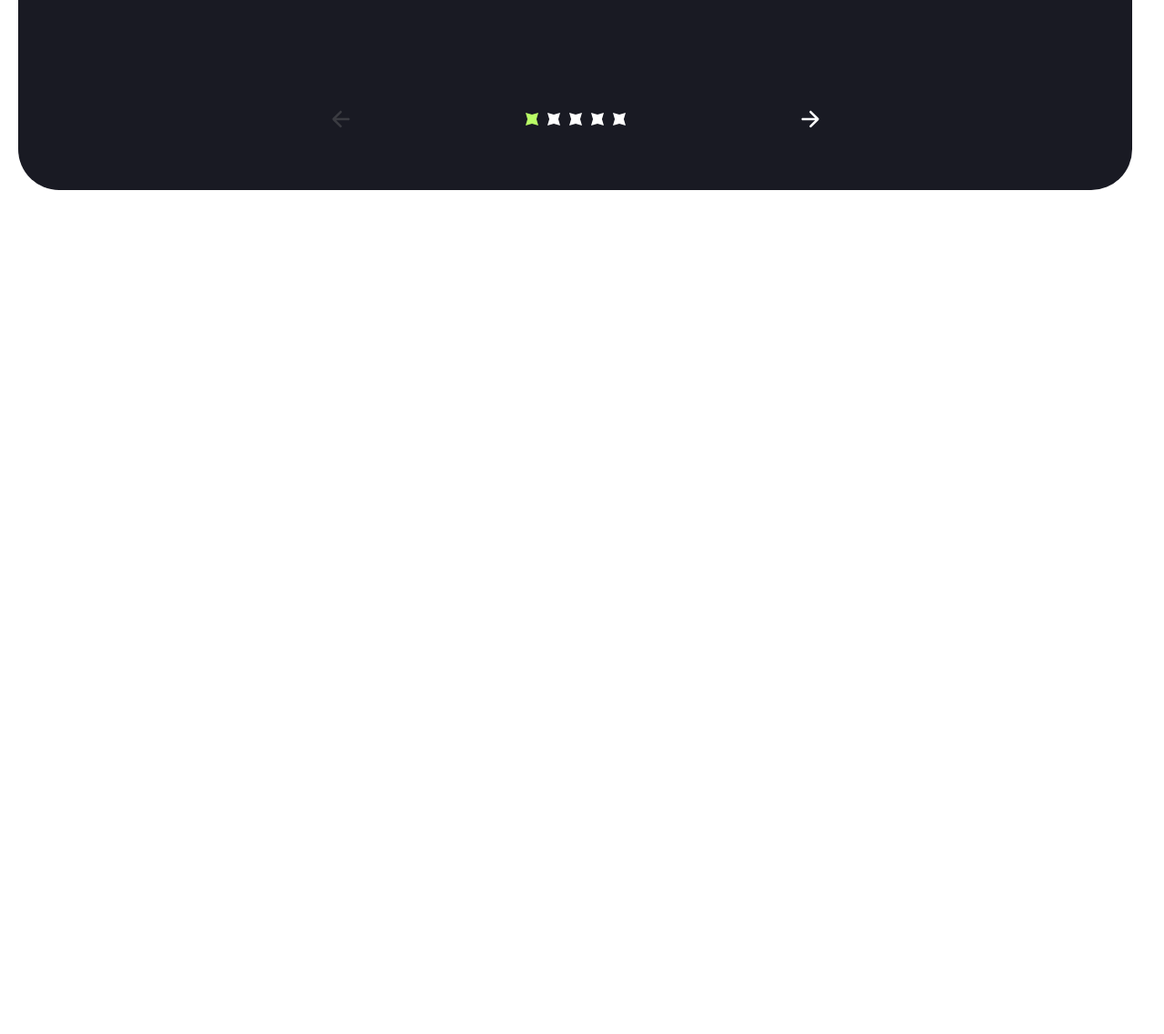
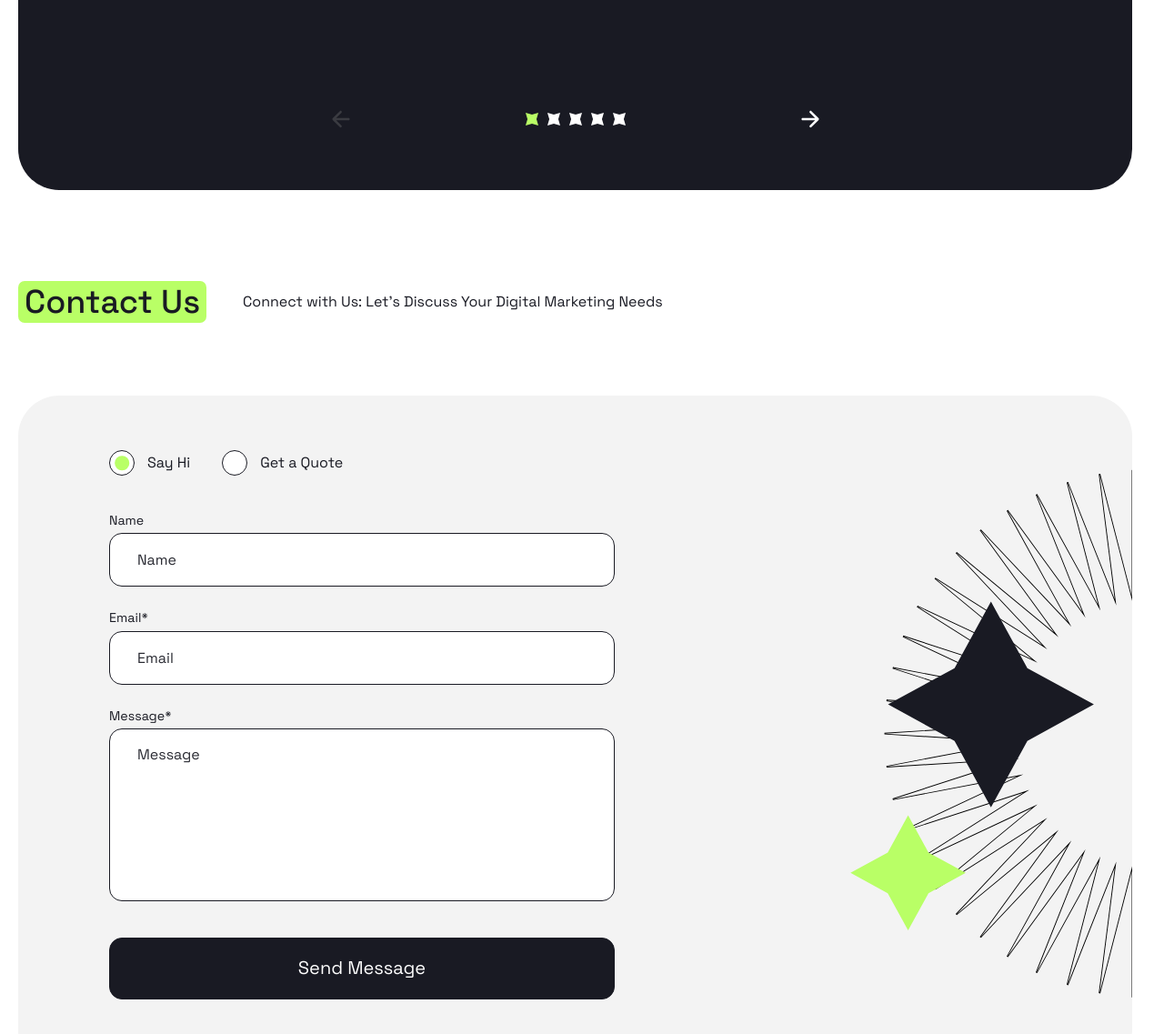
Before and after one commit to sabyrzhasul/positivus, a website: page src/index.html in a window 1280 px wide. Shown: the part 6153-7290 px from the top of the page at 91% size. Before the commit the page ends 6412 px from the top, so only its background shows below. Drawn offline with nearby package versions, Linux system fonts and the light colour scheme; files that its build step writes are made by us from their sources.

Commit message:
feat: add contact us section

```diff
--- a/src/index.html
+++ b/src/index.html
@@ -783,6 +783,84 @@
           </div>
         </div>
       </section>
+      <section class="section container">
+        <header class="section__header">
+          <h2 class="section__title puddle-bg">Contact Us</h2>
+          <div class="section__description">
+            <p>
+              Connect with Us: Let's Discuss Your Digital Marketing Needs
+            </p>
+          </div>
+        </header>
+        <div class="section__body">
+          <div class="contact-us">
+            <form class="contact-us__form">
+              <fieldset class="contact-us__request-types radios">
+                <legend class="radios__title visually-hidden">Request type</legend>
+                <label class="radios__item radio">
+                  <input
+                    class="radio__input visually-hidden"
+                    name="request-type"
+                    type="radio"
+                    value="Say Hi"
+                    checked
+                  />
+                  <span class="radio__emulator"></span>
+                  <span class="radio__label">Say Hi</span>
+                </label>
+                <label class="radios__item radio">
+                  <input
+                    class="radio__input visually-hidden"
+                    name="request-type"
+                    type="radio"
+                    value="Get a Quote"
+                  />
+                  <span class="radio__emulator"></span>
+                  <span class="radio__label">Get a Quote</span>
+                </label>
+              </fieldset>
+              <div class="contact-us__body">
+                <div class="contact-us__field field">
+                  <label class="field__label" for="name">Name</label>
+                  <input
+                    class="field__input"
+                    id="name"
+                    name="name"
+                    placeholder="Name"
+                  />
+                </div>
+                <div class="contact-us__field field">
+                  <label class="field__label" for="email">Email*</label>
+                  <input
+                    class="field__input"
+                    id="email"
+                    name="email"
+                    placeholder="Email"
+                    type="email"
+                    required
+                  />
+                </div>
+                <div class="contact-us__field field">
+                  <label class="field__label" for="message">Message*</label>
+                  <textarea
+                    class="field__input field__input--textarea"
+                    id="message"
+                    name="message"
+                    placeholder="Message"
+                    required
+                  ></textarea>
+                </div>
+              </div>
+              <button
+                class="contact-us__button button"
+                type="submit"
+              >
+                Send Message
+              </button>
+            </form>
+          </div>
+        </div>
+      </section>
     </main>
     <dialog class="mobile-overlay visible-mobile" id="mobileOverlay">
       <form class="mobile-overlay__close-button-wrapper" method="dialog">
--- /dev/null
+++ b/src/styles/components/_field.scss
@@ -0,0 +1,72 @@
+@use '../helpers' as *;
+
+.field {
+  --fieldInputHeight: var(--input-height);
+  --fieldInputTextColor: var(--color-dark);
+  --fieldInputBgColor: var(--color-light);
+  --fieldInputBorderColor: var(--color-dark);
+  --fieldInputPlaceholderColor: var(--color-dark-alt);
+  --fieldInputHoverBgColor: var(--color-accent);
+
+  display: flex;
+  flex-direction: column;
+  align-items: start;
+  row-gap: 5px;
+
+  @include mobile {
+    row-gap: 10px;
+  }
+
+  &--big-height {
+    --fieldInputHeight: var(--button-height);
+  }
+
+  &--dark-bg {
+    --fieldInputTextColor: var(--color-accent);
+    --fieldInputBgColor: var(--color-dark-alt);
+    --fieldInputBorderColor: var(--color-light);
+    --fieldInputPlaceholderColor: var(--color-light);
+    --fieldInputHoverBgColor: var(--color-dark);
+  }
+
+  &__label {
+    @include fluid-text(16, 14);
+  }
+
+  &__input {
+    width: 100%;
+    height: var(--fieldInputHeight);
+    padding-inline: 30px;
+    color: var(--fieldInputTextColor);
+    background-color: var(--fieldInputBgColor);
+    border: 1px solid var(--fieldInputBorderColor);
+    border-radius: var(--border-radius);
+
+    @include hover {
+      background-color: var(--fieldInputHoverBgColor);
+    }
+
+    @include mobile {
+      padding-inline: 20px;
+    }
+
+    &:focus {
+      border-color: var(--color-accent);
+      outline: none;
+    }
+
+    &::placeholder {
+      color: var(--fieldInputPlaceholderColor);
+    }
+
+    &--textarea {
+      height: 190px;
+      padding-block: 18px;
+      resize: none;
+
+      @include mobile {
+        height: 132px;
+      }
+    }
+  }
+}
--- a/src/styles/components/_index.scss
+++ b/src/styles/components/_index.scss
@@ -8,3 +8,6 @@
 @forward 'team-card';
 @forward 'review-card';
 @forward 'pagination';
+@forward 'radios';
+@forward 'radio';
+@forward 'field';
--- /dev/null
+++ b/src/styles/components/_radio.scss
@@ -0,0 +1,38 @@
+@use '../helpers' as *;
+
+.radio {
+  display: flex;
+  align-items: center;
+  column-gap: 14px;
+  transition-duration: var(--transition-duration);
+
+  @include hover {
+    opacity: 0.6;
+  }
+
+  &__input {
+    &:not(:checked) + .radio__emulator::after {
+      opacity: 0;
+    }
+  }
+
+  &__emulator {
+    @include flex-center;
+    @include square(28px);
+
+    position: relative;
+    background-color: var(--color-light);
+    border: var(--border);
+    border-radius: 50%;
+
+    &::after {
+      @include abs-center;
+      @include square(60%);
+
+      content: '';
+      background-color: var(--color-accent);
+      border-radius: inherit;
+      transition-duration: var(--transition-duration);
+    }
+  }
+}
--- /dev/null
+++ b/src/styles/components/_radios.scss
@@ -0,0 +1,4 @@
+.radios {
+  display: flex;
+  column-gap: 35px;
+}
--- /dev/null
+++ b/src/styles/sections/_contact-us.scss
@@ -0,0 +1,80 @@
+@use '../helpers' as *;
+
+.contact-us {
+  position: relative;
+  overflow-x: hidden;
+
+  @include mobile-above {
+    padding: 60px 100px 80px;
+    background-color: var(--color-gray);
+    border-radius: var(--border-radius-large);
+  }
+
+  &::after {
+    --contactUsImageOffsetY: 62px;
+
+    content: '';
+    position: absolute;
+    top: 50%;
+    left: 100%;
+    translate: -50% -50%;
+    height: calc(100% - var(--contactUsImageOffsetY) * 2);
+    aspect-ratio: 1;
+    background:
+      url('../assets/images/backgrounds/contact-us-bg.svg')
+      center / contain no-repeat;
+
+    @include tablet {
+      display: none;
+    }
+  }
+
+  &__form,
+  &__body {
+    display: flex;
+    flex-direction: column;
+  }
+
+  &__request-types,
+  &__body {
+    @include mobile {
+      background-color: var(--color-gray);
+    }
+  }
+
+  &__request-types {
+    @include mobile {
+      padding: 40px 52px 36px;
+      border-radius:
+        var(--border-radius-large)
+        var(--border-radius-large)
+        0
+        0;
+    }
+  }
+
+  &__form {
+    @include tablet-above {
+      max-width: 556px;
+    }
+
+    @include mobile-above {
+      row-gap: 40px;
+    }
+  }
+
+  &__body {
+    row-gap: 25px;
+
+    @include mobile {
+      row-gap: 20px;
+      margin-bottom: 30px;
+      padding: 10px 30px 50px;
+      border-radius:
+        0
+        0
+        var(--border-radius-large)
+        var(--border-radius-large);
+    }
+  }
+}
--- a/src/styles/sections/_index.scss
+++ b/src/styles/sections/_index.scss
@@ -4,3 +4,4 @@
 @forward 'process';
 @forward 'team';
 @forward 'reviews';
+@forward 'contact-us';
```
Also changed, not shown: src/assets/images/backgrounds/contact-us-bg.svg (added).
